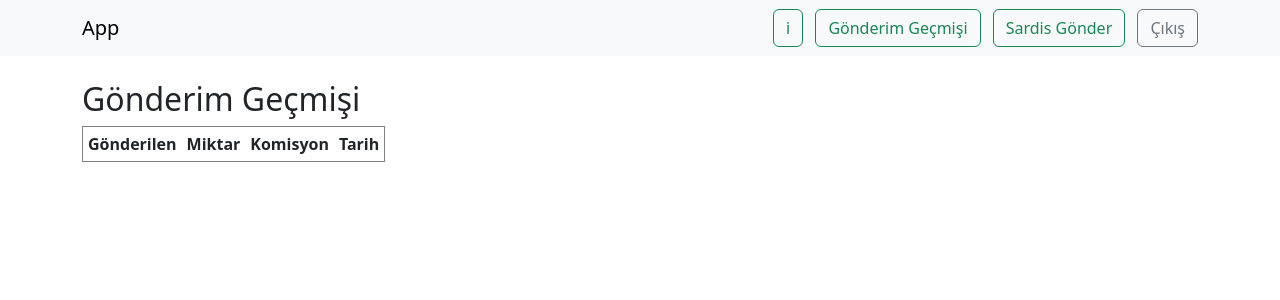
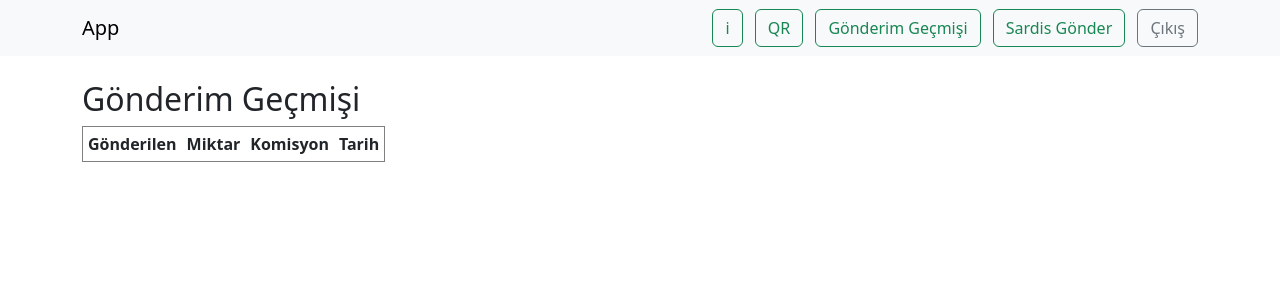
Before and after one commit to ardagencer1206/wallet, a Flask app: page /history in a window 1280 px wide. Shown: the top 300 px of the page. Run offline with Flask 3, Linux system fonts and the light colour scheme; the visitor is signed in with stand-in values (Sample User, id 1); data comes from the database, SQL or seed files in the repository; data that the repository does not hold is empty.

Commit message:
Update base.html

```diff
--- a/templates/base.html
+++ b/templates/base.html
@@ -13,6 +13,7 @@
         <div class="ms-auto">
           {% if current_user.is_authenticated %}
             <a class="btn btn-outline-success me-2" href="{{ url_for('notifications') }}">i</a>
+            <a class="btn btn-outline-success me-2" href="{{ url_for('QR Oluştur') }}">QR</a>
             <a class="btn btn-outline-success me-2" href="{{ url_for('history') }}">Gönderim Geçmişi</a>
             <a class="btn btn-outline-success me-2" href="{{ url_for('transfer') }}">Sardis Gönder</a>
             <a class="btn btn-outline-secondary" href="{{ url_for('logout') }}">Çıkış</a>
```
